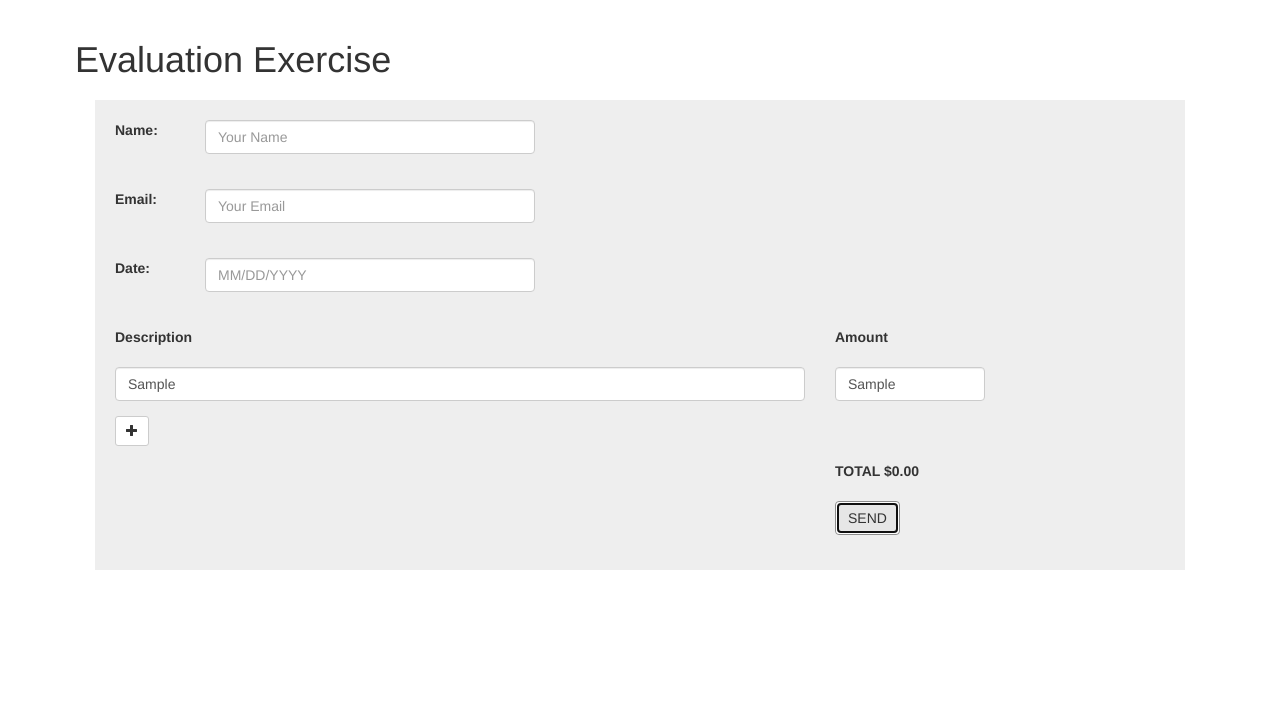
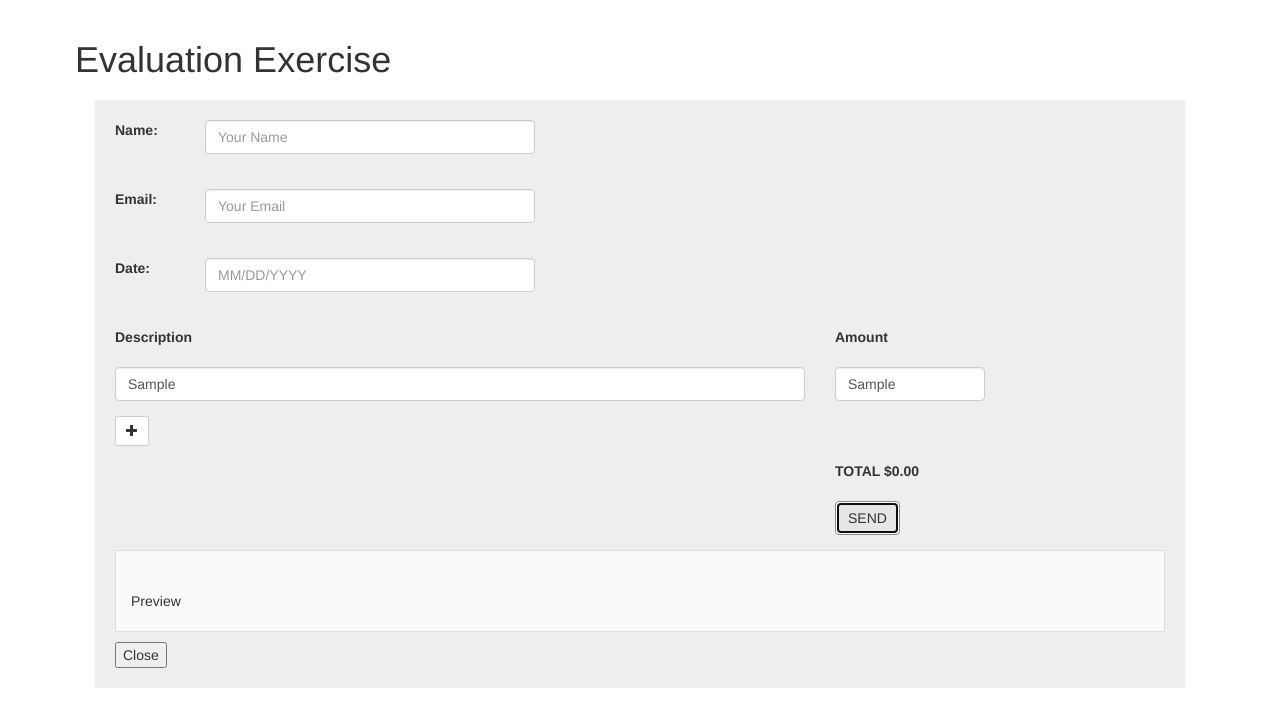
Before and after one commit to chaitanyatejagolla/einvoice, a React app: page / in a window 1280 px wide. Both pictures are taken after typing "Sample", "name@example.com", "Sample", "Sample", "Sample" into the empty fields and a click on the button "SEND". Shown: the top 726 px of the page. Built offline with nearby package versions, Linux system fonts and the light colour scheme; no server answers.

Commit message:
code cleanup for reusable components

```diff
--- /dev/null
+++ b/src/components/common/formInput.jsx
@@ -0,0 +1,30 @@
+import React from 'react';
+import PropTypes from 'prop-types';
+import { ControlLabel, FormControl } from 'react-bootstrap';
+
+const FormInput = ({ className, type, name, placeholder, onChange, value, error }) => {
+  return (
+        <div className={className}>
+            <FormControl
+                type={value}
+                name={name}
+                placeholder={placeholder}
+                onChange={onChange}
+                value={value}
+            />
+            <ControlLabel>{error}</ControlLabel>
+        </div>
+    );
+}
+
+FormInput.PropTypes = {
+    name: PropTypes.string.isRequired,
+    error: PropTypes.string,
+    className: PropTypes.string.isRequired,
+    placeholder: PropTypes.string.isRequired,
+    value: PropTypes.string.isRequired,
+    type: PropTypes.string.isRequired,
+    onChange: PropTypes.func.isRequired
+}
+
+export default FormInput;
--- /dev/null
+++ b/src/components/common/formLabel.jsx
@@ -0,0 +1,16 @@
+import React from 'react';
+import PropTypes from 'prop-types';
+
+const FormLabel = ({ label, className }) => {
+  return (
+        <div className={className}>
+            <label>{label}</label>
+        </div>
+    );
+}
+
+FormLabel.PropTypes = {
+    label: PropTypes.string
+}
+
+export default FormLabel;
--- /dev/null
+++ b/src/components/common/inputLabelGroup.jsx
@@ -0,0 +1,39 @@
+import React from 'react';
+import PropTypes from 'prop-types';
+import { FormGroup, ControlLabel, FormControl, Button } from 'react-bootstrap';
+import FormInput from './formInput.jsx';
+import FormLabel from './formLabel.jsx';
+
+const InputLabelGroup = ({ name, value, label, type, error, onChange, placeholder }) => {
+  return (
+        <FormGroup controlId="formValidationError1" validationState={error.length>0 ? 'error' : null}>
+            <div className="row">
+                <FormLabel
+                    className = "col-lg-1"
+                    label = {label}
+                />
+                <FormInput
+                    className = "col-lg-4"
+                    error= {error}
+                    type={value}
+                    name={name}
+                    placeholder={placeholder}
+                    onChange={onChange}
+                    value={value}
+                />
+            </div>
+        </FormGroup>
+    );
+}
+
+InputLabelGroup.PropTypes = {
+    name: PropTypes.string.isRequired,
+    error: PropTypes.string,
+    placeholder: PropTypes.string.isRequired,
+    value: PropTypes.string.isRequired,
+    label: PropTypes.string.isRequired,
+    type: PropTypes.string.isRequired,
+    onChange: PropTypes.func.isRequired
+}
+
+export default InputLabelGroup;
--- a/src/components/common/textFieldGroup.jsx
+++ /dev/null
@@ -1,37 +0,0 @@
-import React from 'react';
-import PropTypes from 'prop-types';
-import { FormGroup, ControlLabel, FormControl, Button } from 'react-bootstrap';
-
-const TextFieldGroup = ({ field, value, label, type, error, onChange, placeholder }) => {
-  return (
-        <FormGroup controlId="formValidationError1" validationState={error.length>0 ? 'error' : null}>
-            <div className="row">
-                <div className="col-lg-1">
-                    <label>{label}</label>
-                </div>
-                <div className="col-lg-4">
-                    <FormControl
-                        type={value}
-                        name={field}
-                        placeholder={placeholder}
-                        onChange={onChange}
-                        value={value}
-                    />
-                    <ControlLabel>{error}</ControlLabel>
-                </div>
-            </div>
-        </FormGroup>
-    );
-}
-
-TextFieldGroup.PropTypes = {
-    field: PropTypes.string.isRequired,
-    error: PropTypes.string,
-    placeholder: PropTypes.string.isRequired,
-    value: PropTypes.string.isRequired,
-    label: PropTypes.string.isRequired,
-    type: PropTypes.string.isRequired,
-    onChange: PropTypes.func.isRequired
-}
-
-export default TextFieldGroup;
--- a/src/components/invoice.jsx
+++ b/src/components/invoice.jsx
@@ -1,6 +1,6 @@
 import React from 'react';
-import LineItem from './lineitem.jsx';
-import TextFieldGroup from './common/textFieldGroup.jsx';
+import LineItem from './lineItem.jsx';
+import InputLabelGroup from './common/inputLabelGroup.jsx';
 import { Form, FormGroup, FormControl, Button, Glyphicon } from 'react-bootstrap';
 var axios = require('axios');
 
@@ -11,6 +11,7 @@ class Invoice extends React.Component {
             name: "",
             email: "",
             date: "",
+            preview: false,
             nameError: "",
             emailError: "",
             dateError: "",
@@ -34,33 +35,39 @@ class Invoice extends React.Component {
             lineItemsUI.push(<LineItem handleLineItemChange={this.handleLineItemChange.bind(this)} key={i} id={i}/>);
         };
 
+        let previewStyle = {};
+        if (this.state.preview)
+            previewStyle.display = 'block';
+        else
+            previewStyle.display = 'none';
+
         return (
             <Form onSubmit={this.saveData} style={style} >
-                <TextFieldGroup
+                <InputLabelGroup
                     label="Name: "
                     onChange={this.onChange}
                     error={this.state.nameError}
                     value={this.state.name}
                     placeholder="Your Name"
-                    field="name"
+                    name="name"
                     type="text"
                 />
-                <TextFieldGroup
+                <InputLabelGroup
                     label="Email: "
                     onChange={this.onChange}
                     error={this.state.emailError}
                     value={this.state.email}
                     placeholder="Your Email"
-                    field="email"
+                    name="email"
                     type="email"
                 />
-                <TextFieldGroup
+                <InputLabelGroup
                     label="Date: "
                     onChange={this.onChange}
                     error={this.state.dateError}
                     value={this.state.date}
                     placeholder="MM/DD/YYYY"
-                    field="date"
+                    name="date"
                     type="date"
                 />
                 <FormGroup>
@@ -95,8 +102,47 @@ class Invoice extends React.Component {
                         </div>
                     </div>
                 </FormGroup>
+                <div style={previewStyle}>
+                    {this.renderPreview()}
+                </div>
             </Form>
         );
+    }
+
+    renderPreview() {
+        var previewBoxStyle = {
+            position: "relative",
+            background: "#fafafa",
+            border: "1px solid #ddd",
+            padding: "40px 15px 20px",
+            margin: "10px 0",
+            color: "#333"
+        };
+
+        var previewTitleStyle = {
+            position: "absolute",
+            top: "0",
+            left: "0",
+            background: "#eee",
+            border: "1px solid #ddd",
+            padding: "5px 12px"
+        };
+
+        if (this.state) {
+        let htmlText = () => ({ __html: this.state.name });
+            return (
+                <div>
+                    <div style={previewBoxStyle}>
+                        <span className="preview-title">Preview</span>
+                        <div dangerouslySetInnerHTML={htmlText()}></div>
+                    </div>
+                    <button onClick={this.handleCloseClick}>
+                        Close
+                    </button>
+                </div>
+            );
+        }
+        return null;
     }
 
     validate(field, fieldValue) {
@@ -113,11 +159,11 @@ class Invoice extends React.Component {
 
     validateName(fieldValue) {
         let nameError = "";
-        if (fieldValue < 1) {
+        if (fieldValue.length < 1) {
             nameError = "Name is a required field";
         }
-        if (fieldValue > 30) {
-            nameError = "Name is too long -- 30 characters only";
+        if (fieldValue.length > 30) {
+            nameError = "Name is too long (30 characters only)";
         }
         this.setState({
             nameError: nameError
@@ -150,8 +196,6 @@ class Invoice extends React.Component {
         return (dateError.length < 1);
     }
 
-
-
     /* Utility method to bind all functions */
     _bind(...methods) {
         methods.forEach(method => this[method] = this[method].bind(this));
@@ -168,13 +212,12 @@ class Invoice extends React.Component {
     /* Posting data to node server using axios */
     saveData(event) {
         event.preventDefault();
-        const err = this.validate("all");
-        if (!err) {
             // clear form
         this.setState({
             name: "",
             email: "",
             date: "",
+            preview: true,
             nameError: "",
             emailError: "",
             dateError: "",
@@ -186,7 +229,6 @@ class Invoice extends React.Component {
         .then(response => {
             alert('saved successfully')
         });
-        }
     }
 
     /* Event handler for changes in line items */
```
Also changed, not shown: src/components/lineItem.jsx (+34 -8 lines). Lines whose indentation alone changed are shown as unchanged.
